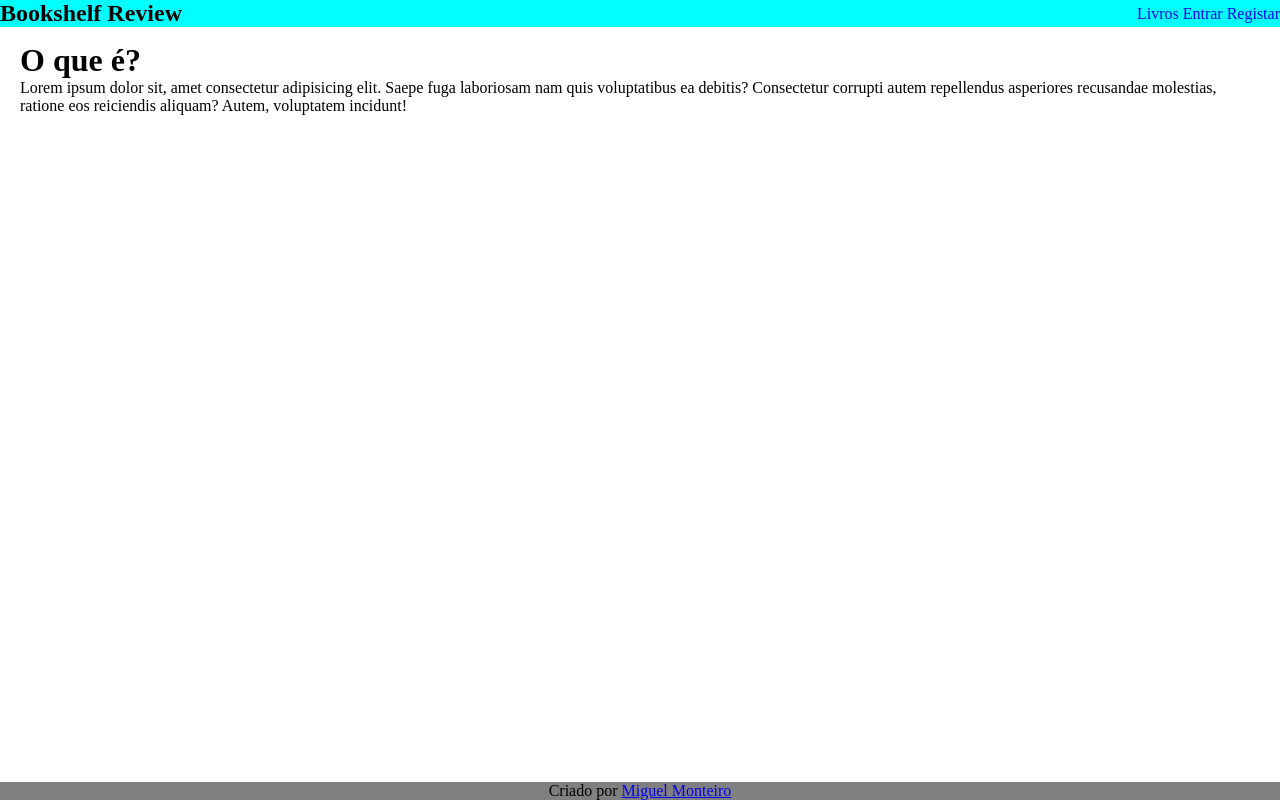
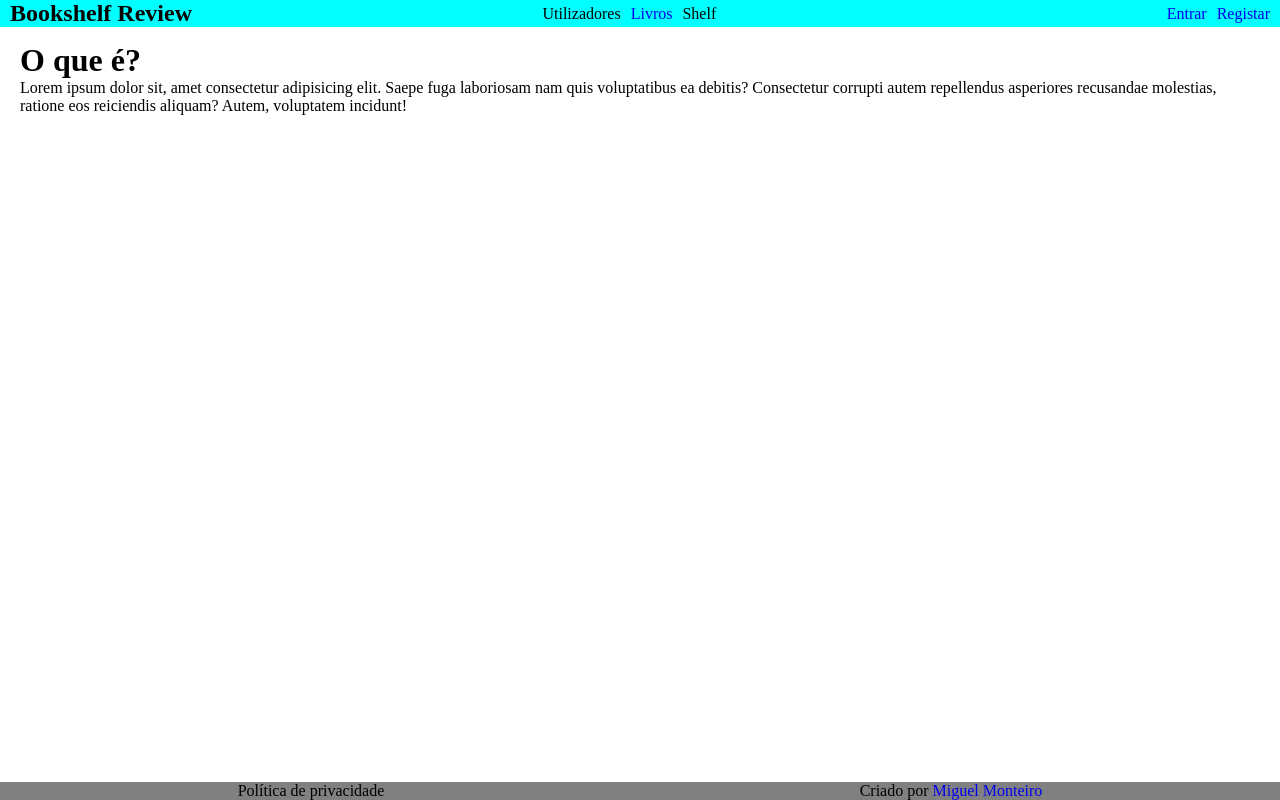
Before and after one commit to MiguelsHere/Proj, a PHP site: page / in a window 1280 px wide. Run offline with PHP 8.4, Linux system fonts and the light colour scheme.

Commit message:
Melhorar CSS

```diff
--- a/Views/Common/footer.php
+++ b/Views/Common/footer.php
@@ -1,3 +1,4 @@
 <footer>
+    <a href="" title="Política de privacidade">Política de privacidade</a>
     <p>Criado por <a href="https://github.com/MiguelsHere">Miguel Monteiro</a></p>
 </footer>
--- a/Views/Common/nav.php
+++ b/Views/Common/nav.php
@@ -1,16 +1,17 @@
 <nav>
     <h1>Bookshelf Review</h1>
-    <?php if (empty($_SESSION['user_id'])): ?>
-        <div>
-            <a href="index.php?action=books" title="Ir para a página de livros">Livros</a>
+    <div id="sitenav">
+        <a href="" title="Ir para pagina de utilizadores">Utilizadores</a>
+        <a href="index.php?action=books" title="Ir para a página de livros">Livros</a>
+        <a href="" title="I para a sua Shelf">Shelf</a>
+    </div>
+    <div id="usernav">
+        <?php if (empty($_SESSION['user_id'])): ?>
             <a href="index.php?action=login" title="Ir para a página de login">Entrar</a>
             <a href="index.php?action=register" title="Ir para a página de registo">Registar</a>
-        </div>
-    <?php else: ?>
-        <div>
-            <a href="index.php?action=books" title="Ir para a página de livros">Livros</a>
+        <?php else: ?>
             <a href="index.php?action=profile" title="Ir para a pagina de perfil"><?php echo $_SESSION['user_name'] ?></a>
             <a href="index.php?action=logout" title="Sair da conta">Sair</a>
-        </div>
-    <?php endif ?>
+        <?php endif ?>
+    </div>
 </nav>
--- a/Views/User/profile.php
+++ b/Views/User/profile.php
@@ -16,7 +16,7 @@
         <label for="username">Nome de Utilizador:</label>
         <input type="text" autocomplete="username" placeholder="ex. IloveFantasia" minlength="3" maxlength="50" id="username" name="username" required><br>
 
-        <label for="user_description">Description:</label>
+        <label for="user_description">Descrição:</label>
         <textarea id="user_description" name="user_description"></textarea><br>
 
         <label for="birth">Data de nascimento:</label>
--- a/css/main_styles.css
+++ b/css/main_styles.css
@@ -14,13 +14,38 @@ nav {
   justify-content: space-between;
   align-items: center;
 }
-nav
+
+nav div {
+  display: flex;
+  justify-content: space-between;
+  gap: 10px;
+
+}
+
+#sitenav{
+  margin-left: 200px;
+  margin-right: 100px;
+}
+
+#usernav {
+  margin-left: 200px;
+  margin-right: 10px;
+}
+
+nav h1 {
+  margin-left: 10px;
+}
 
 a {
   text-decoration: none;
 }
+a:visited {
+  color: black;
+}
 
 footer {
+  display: flex;
+  justify-content: space-around;
   width: 100%;
   text-align: center;
   background-color: grey;
```
